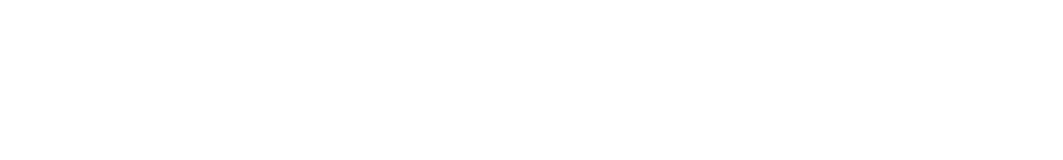
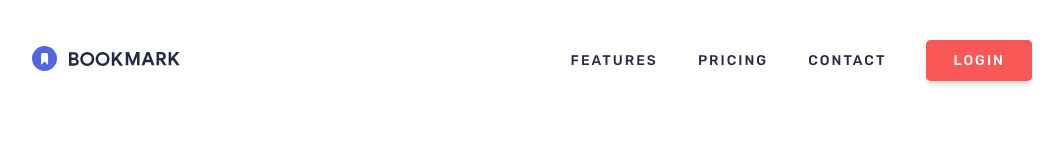
Before and after one commit to Abulkosim/bookmark, a plain HTML site: page index.html in a window 1280 px wide. Shown: the whole page, without its empty margins (98-1161 px from the left). Drawn offline with Linux system fonts and the light colour scheme.

Commit message:
header finished

```diff
--- a/index.html
+++ b/index.html
@@ -8,11 +8,28 @@
   <title>Bookmark</title>
   <link rel="stylesheet" href="style.css">
   <link rel="icon" type="image/png" sizes="32x32" href="/images/favicon-32x32.png">
+  <link rel="preconnect" href="https://fonts.googleapis.com">
+  <link rel="preconnect" href="https://fonts.gstatic.com" crossorigin>
+  <link
+    href="https://fonts.googleapis.com/css2?family=DM+Serif+Display&family=Karla&family=Plus+Jakarta+Sans:wght@500&family=Rubik:wght@400;500&display=swap"
+    rel="stylesheet">
 
 </head>
 
 <body>
-
+  <header>
+    <div class="header-container">
+      <div class="logo">
+        <img src="/images/logo-bookmark.svg" alt="Logo Bookmark">
+      </div>
+      <ul>
+        <li><a href="#">FEATURES</a></li>
+        <li><a href="#">PRICING</a></li>
+        <li><a href="#">CONTACT</a></li>
+        <li><a href="#" class="login">LOGIN</a></li>
+      </ul>
+    </div>
+  </header>
 
   <script src="script.js"></script>
 </body>
--- a/style.css
+++ b/style.css
@@ -3,3 +3,69 @@
   margin: 0;
   padding: 0;
 }
+
+:root {
+  --soft-red: hsl(0, 94%, 66%);
+  --soft-blue: hsl(231, 69%, 60%);
+  --grayish-blue: hsl(229, 8%, 60%);
+  --very-dark-blue: hsl(229, 31%, 21%);
+}
+
+body {
+  color: white;
+  font-family: 'DM Serif Display', serif;
+  font-family: 'Karla', sans-serif;
+  font-family: 'Plus Jakarta Sans', sans-serif;
+  font-family: 'Rubik', sans-serif;
+}
+
+a {
+  text-decoration: none;
+}
+
+header {
+  height: 120px;
+}
+
+.header-container {
+  max-width: 1020px;
+  height: 120px;
+  margin: auto;
+  display: flex;
+  justify-content: space-between;
+  align-items: center;
+}
+
+.header-container ul {
+  display: flex;
+  justify-content: space-between;
+}
+
+.header-container ul li {
+  margin: 20px;
+  font-size: 14px;
+  font-weight: 500;
+  letter-spacing: 2px;
+  list-style-type: none;
+}
+
+.header-container a {
+  color: var(--very-dark-blue)
+}
+
+.header-container .login {
+  color: white;
+  padding: 10px 25px;
+  border-radius: 5px;
+  background: var(--soft-red);
+  border: 2px solid var(--soft-red);
+  box-shadow: 0 5px 5px -2px lightgray;
+}
+
+.header-container a:hover {
+  color: var(--soft-red)
+}
+
+.header-container .login:hover {
+  background-color: white;
+}
```
Also changed, not shown: 2 other files.
